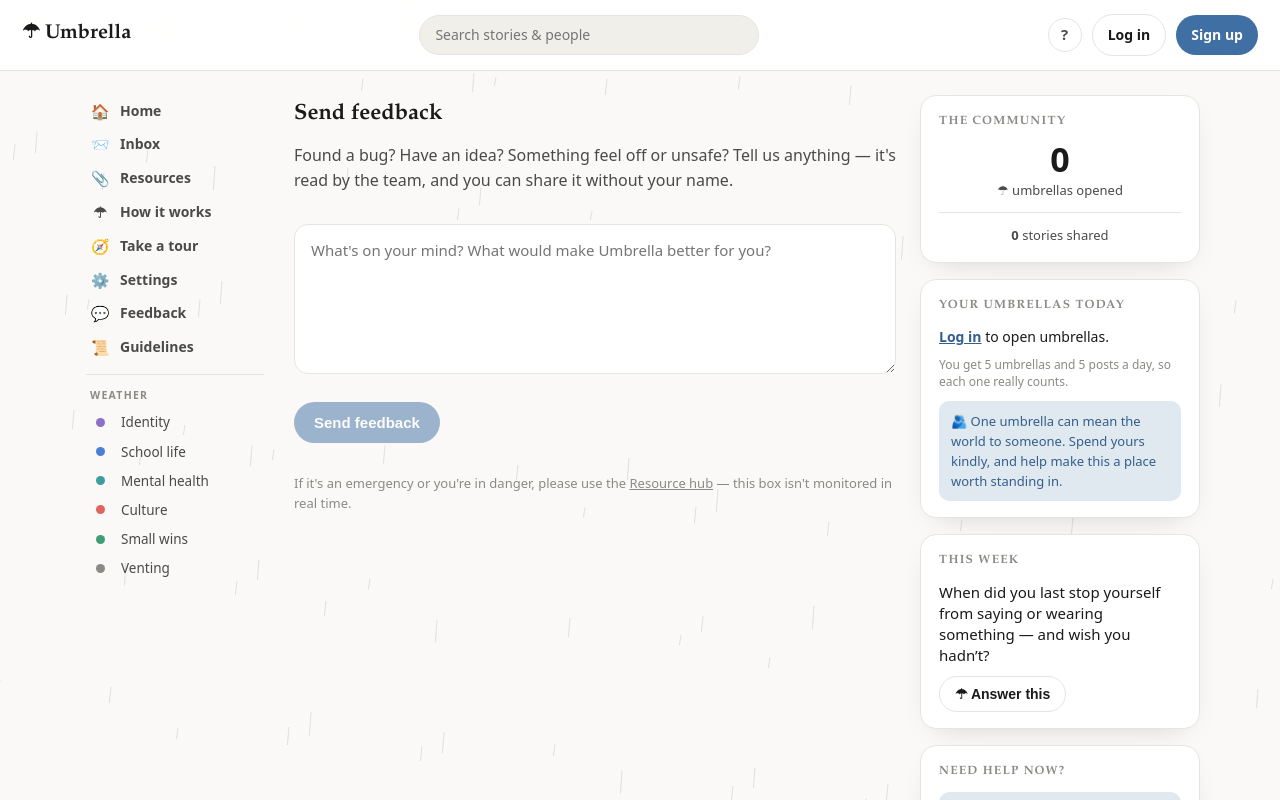
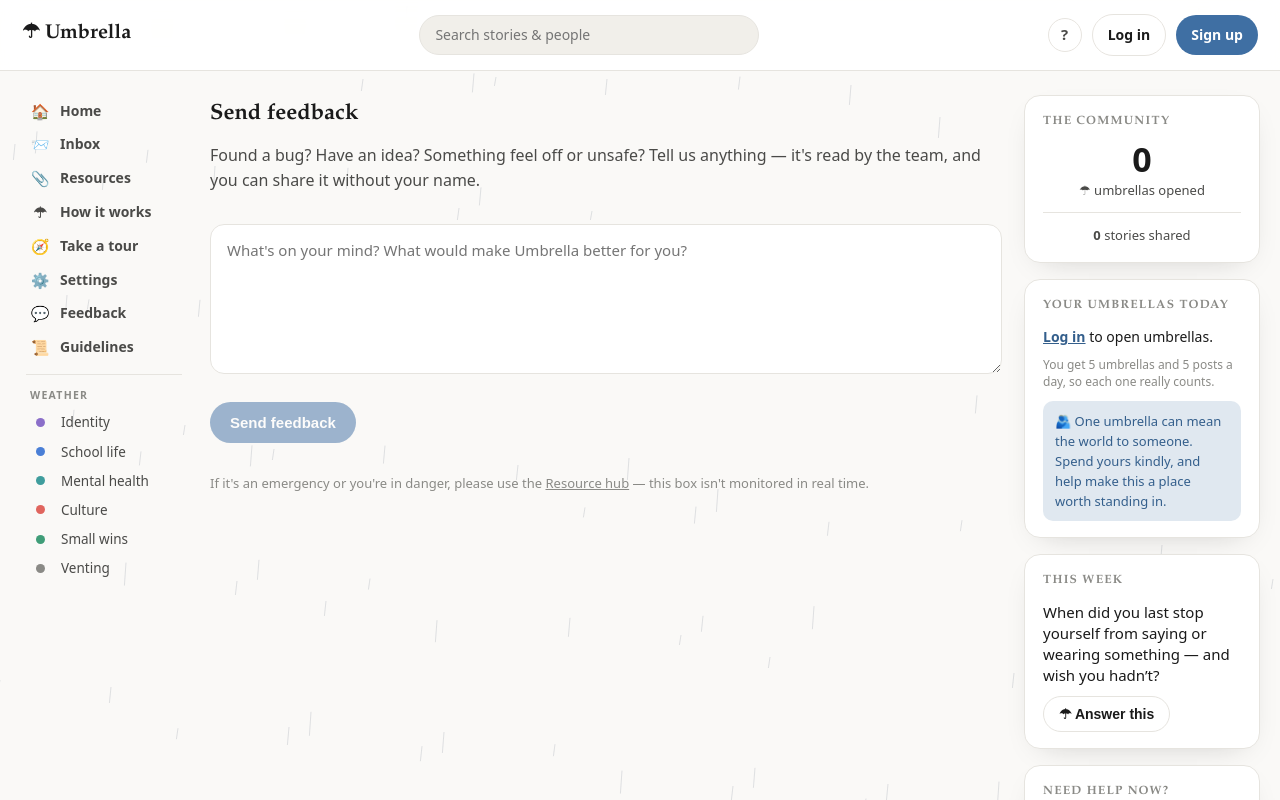
Before and after one commit to r1ck9/UMBRELLA4U, a Next.js app: page /feedback in a window 1280 px wide. Shown: the top 800 px of the page. Built offline with nearby package versions, Linux system fonts and the light colour scheme; no server answers; the database is empty.

Commit message:
Widen main feed column, slim the sidebars

```diff
--- a/app/globals.css
+++ b/app/globals.css
@@ -61,8 +61,8 @@ a{color:inherit}
 .tb-avatar:hover{border-color:var(--shelter)}
 
 /* three-column shell */
-.shell{max-width:1160px; margin:0 auto; padding:24px 20px 90px;
-  display:grid; grid-template-columns:190px minmax(0,1fr) 280px; gap:24px; align-items:start}
+.shell{max-width:1280px; margin:0 auto; padding:24px 20px 90px;
+  display:grid; grid-template-columns:168px minmax(0,1fr) 236px; gap:22px; align-items:start}
 .container{max-width:640px; margin:0 auto; padding:26px 20px 80px}
 
 /* left nav */
```
